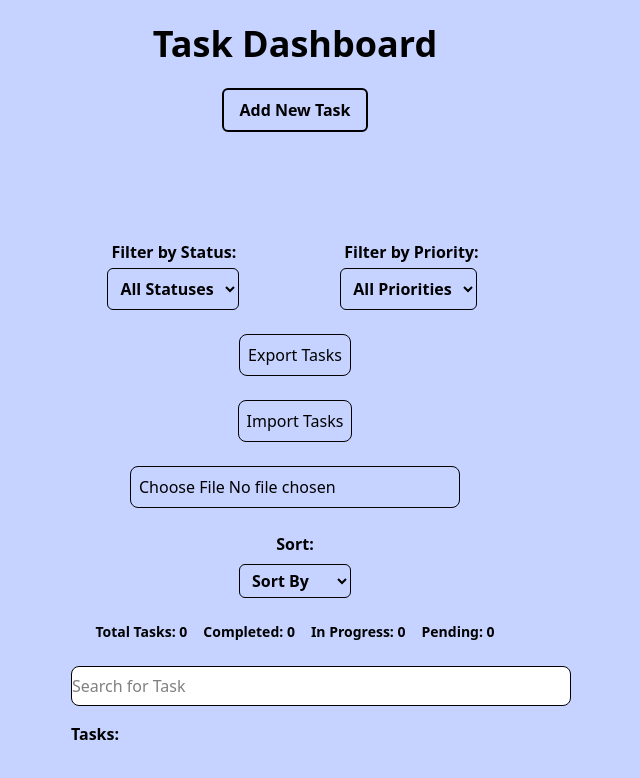
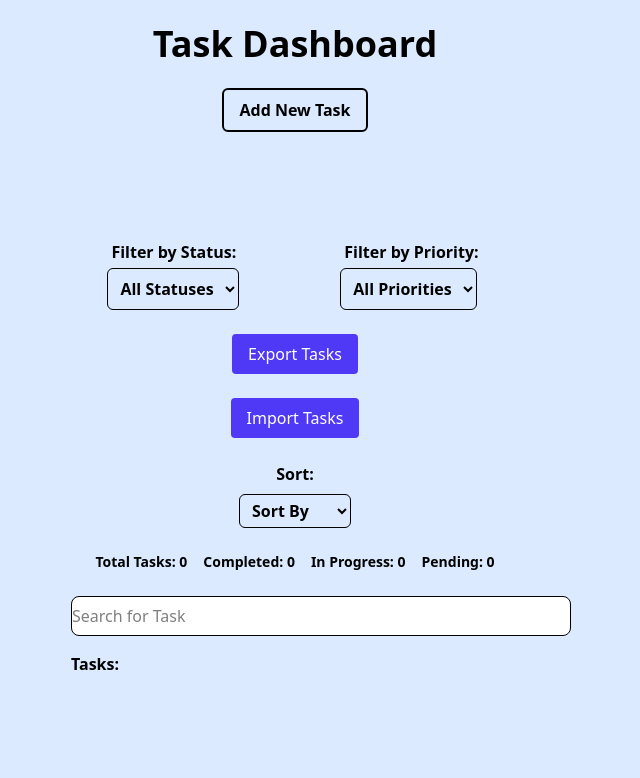
Before and after one commit to Mith29/SBA-9-task-management-dashboard, a React (Vite) app: page / in a window 1280 px wide. Shown: the top 778 px of the page, without its empty margins (345-985 px from the left). Built offline with nearby package versions, Linux system fonts and the light colour scheme.

Commit message:
did some styles

```diff
--- a/src/components/Dashboard/Dashboard.tsx
+++ b/src/components/Dashboard/Dashboard.tsx
@@ -68,7 +68,7 @@ function Dashboard() {
   };
 
   return (
-    <div className="bg-indigo-200 min-h-screen p-6 flex flex-col items-center gap-6">
+    <div className="bg-blue-100 min-h-screen p-6 flex flex-col items-center gap-6">
       <h1 className="text-4xl font-semibold text-center">Task Dashboard</h1>
 
       <button
@@ -99,19 +99,23 @@ function Dashboard() {
 
       <TaskFilter onFilterChange={handleFilterChange} />
 
-      <button onClick={() => exportTasks(tasks)} className="border-1 rounded-lg p-2">
+      <button onClick={() => exportTasks(tasks)}  className="bg-indigo-600 text-white px-4 py-2 rounded">
         Export Tasks
       </button>
+<button
+  type="button"
+  onClick={() => document.getElementById("import-file")?.click()}
+  className="bg-indigo-600 text-white px-4 py-2 rounded"
+>
+  Import Tasks
+</button>
 
-      <label htmlFor="import-file" className="border-1 rounded-lg p-2">
-        Import Tasks
-      </label>
 <input
   id="import-file"
   type="file"
   accept="application/json"
   onChange={(e) => importTasks(e, setTasks)}
-        className="border-1 rounded-lg p-2"
+  className="hidden"
 />
 
       <div className="flex flex-col gap-2 items-center">
--- a/src/components/TaskList/TaskItem.tsx
+++ b/src/components/TaskList/TaskItem.tsx
@@ -56,8 +56,8 @@ function TaskItem({ task, onStatusChange, onDelete, onEdit }: TaskItemProps) {
 
       {/* Footer */}
       <div className="task-footer flex gap-4 mt-2 text-sm">
-        <div className={`priority ${task.priority}`}>Priority: {task.priority}</div>
-        <div className="due-date text-gray-500">Due: {task.dueDate}</div>
+        <div className="priority text-green-500">Priority: {task.priority}</div>
+        <div className="due-date text-blue-500">Due: {task.dueDate}</div>
       </div>
     </div>
   );
--- a/src/components/TaskList/TaskList.tsx
+++ b/src/components/TaskList/TaskList.tsx
@@ -1,5 +1,5 @@
 import { useEffect, useState, useMemo } from "react";
-import type { TaskStatus, TaskListProps, Task } from "../../types";
+import type { TaskListProps, Task } from "../../types";
 import { TaskItem } from "./TaskItem";
 
 function TaskList({ tasks, onStatusChange, onDelete, onEdit }: TaskListProps) {
```
Lines whose indentation alone changed are shown as unchanged.
